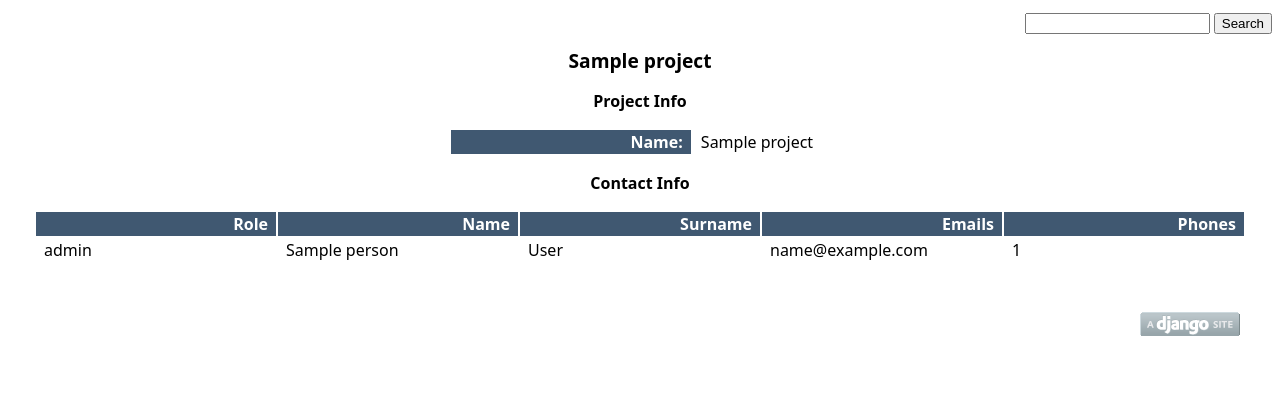
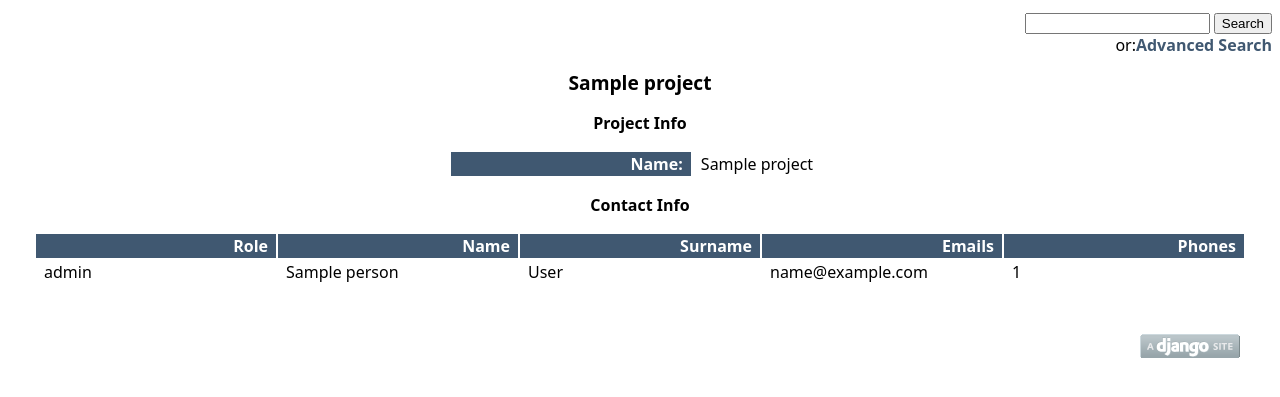
Before and after one commit to servermon/servermon, a Django app: template hwdoc/templates/project.html in a window 1280 px wide. Shown: the top 397 px of the page. Run offline with Django 3.2, Linux system fonts and the light colour scheme; the template is opened without the code that fills it: most values are stand-ins (such as "Sample title", 1, 10 or a date in 2020).

Commit message:
Advanced search link in all pages

```diff
--- a/hwdoc/templates/generic.html
+++ b/hwdoc/templates/generic.html
@@ -14,6 +14,9 @@
 		<input type="text" name="q" />
 		<input type="submit" value="Search" />
 	</form>
+	<div>
+	or:<a href="{% url hwdoc.views.advancedsearch %}">Advanced Search</a>
+	</div>
 </div>
 <h1>{% block heading %}{% endblock %}</h1>
 {% block content %}{% endblock %}
```
